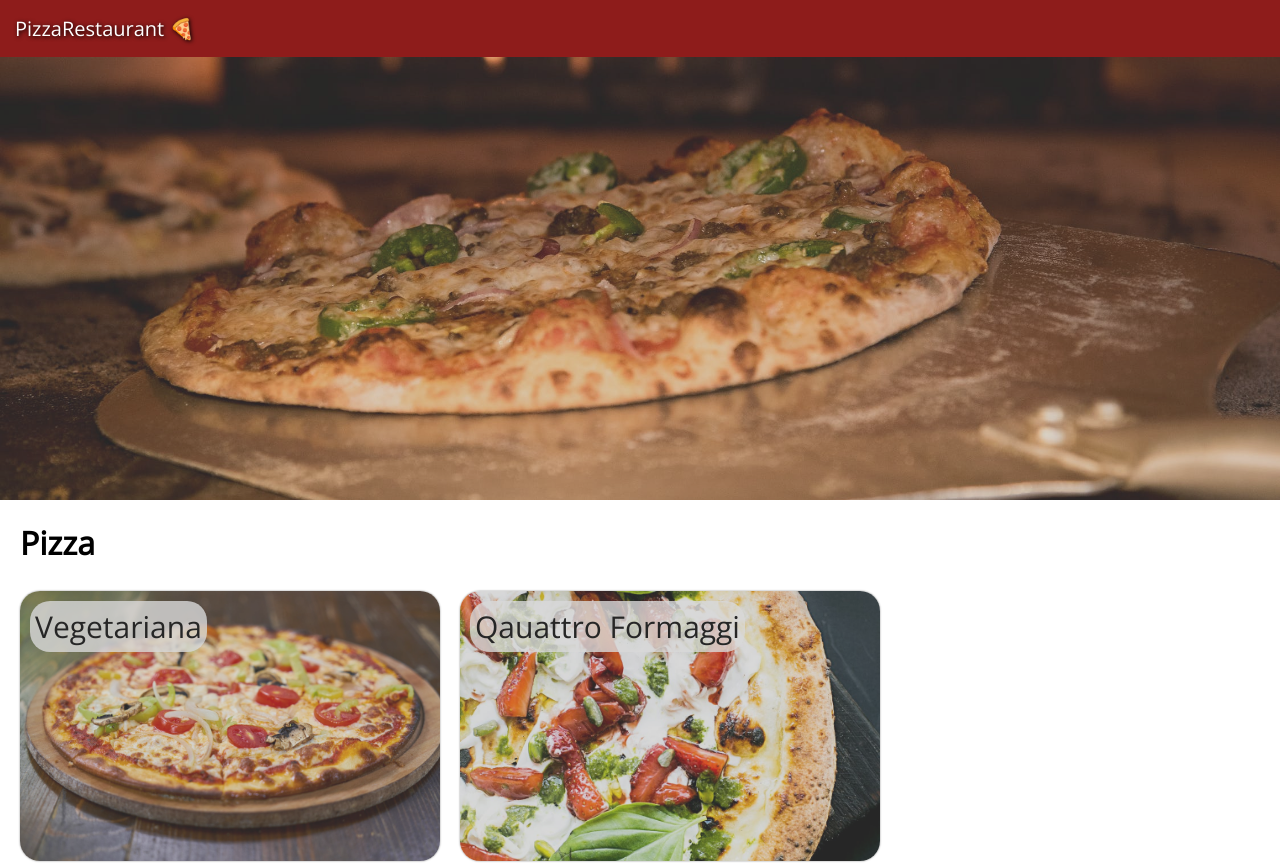
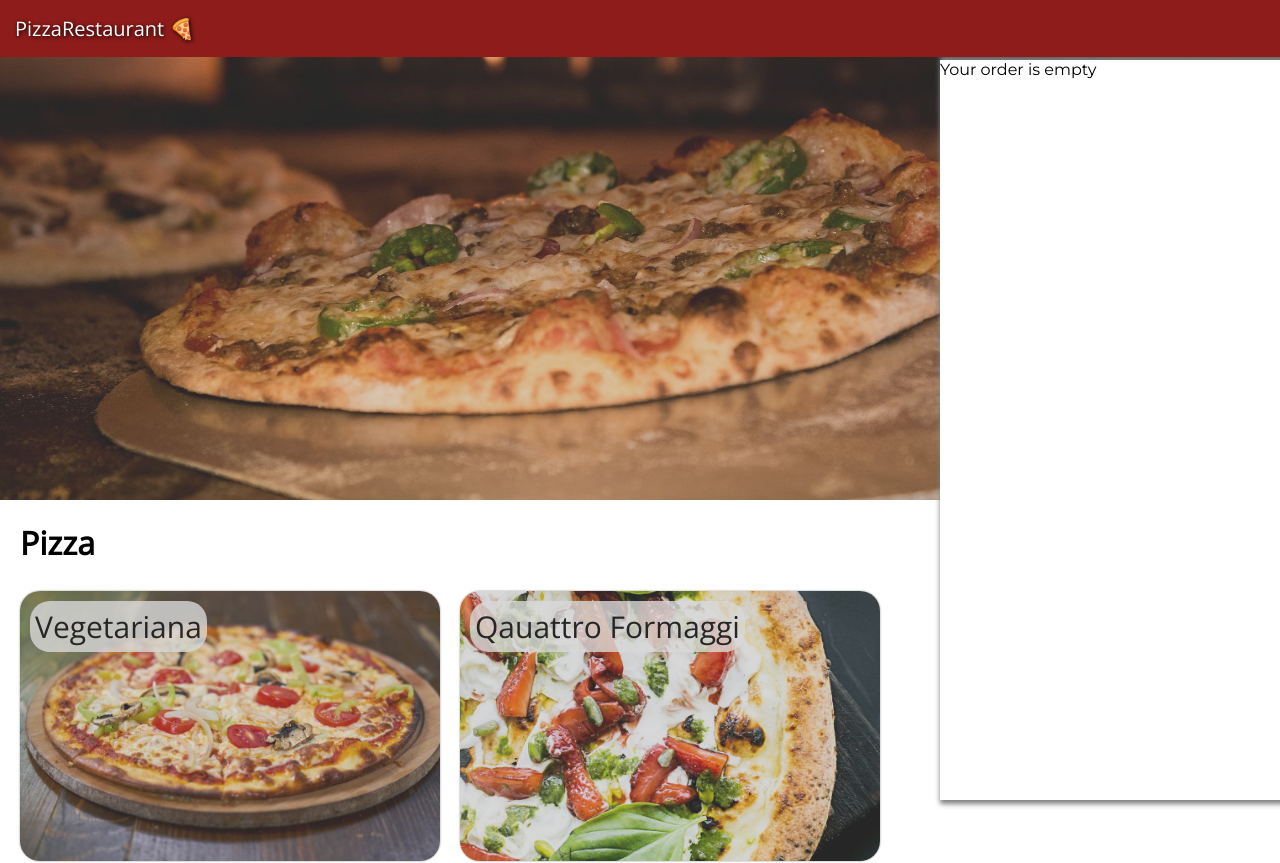
Before and after one commit to Wafrey/pizza-restaurant, a React (Create React App) app in the folder client/: page / in a window 1280 px wide. Shown: the top 863 px of the page. Built offline with nearby package versions, Linux system fonts and the light colour scheme.

Commit message:
add order component to handle purchases

```diff
--- a/client/src/App.js
+++ b/client/src/App.js
@@ -4,6 +4,7 @@ import { Banner } from "./Banner/Banner";
 import { Menu } from "./Menu/Menu";
 import { GlobalStyle } from "./Styles/GlobalStyle";
 import { FoodDialog } from "./FoodDialog/FoodDialog";
+import { Order } from './Order/Order';
 
 function App() {
   const [openFood, setOpenFood] = useState();
@@ -12,6 +13,7 @@ function App() {
       <GlobalStyle />
       <FoodDialog openFood={openFood} setOpenFood={setOpenFood} />
       <Navbar />
+      <Order/>
       <Banner />
       <Menu setOpenFood={setOpenFood} />
     </>
--- /dev/null
+++ b/client/src/Order/Order.js
@@ -0,0 +1,17 @@
+import React from "react";
+import styled from "styled-components";
+
+const OrderStyled = styled.div`
+  position: fixed;
+  right: 0px;
+  top: 60px;
+  width: 340px;
+  background-color: white;
+  height: calc(100% - 60px);
+  z-index: 10;
+  box-shadow: 4px 0px 5px 4px grey;
+`;
+
+export function Order() {
+  return <OrderStyled>Your order is empty</OrderStyled>;
+}
```
